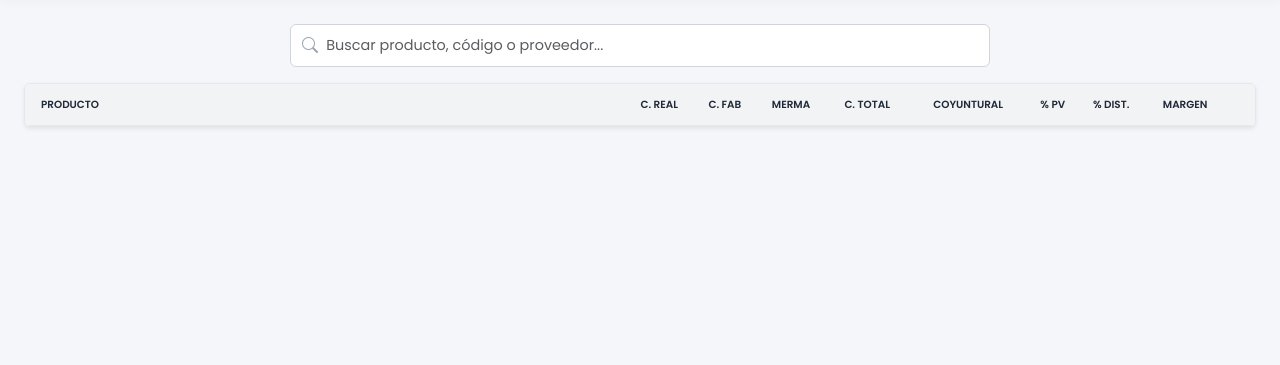
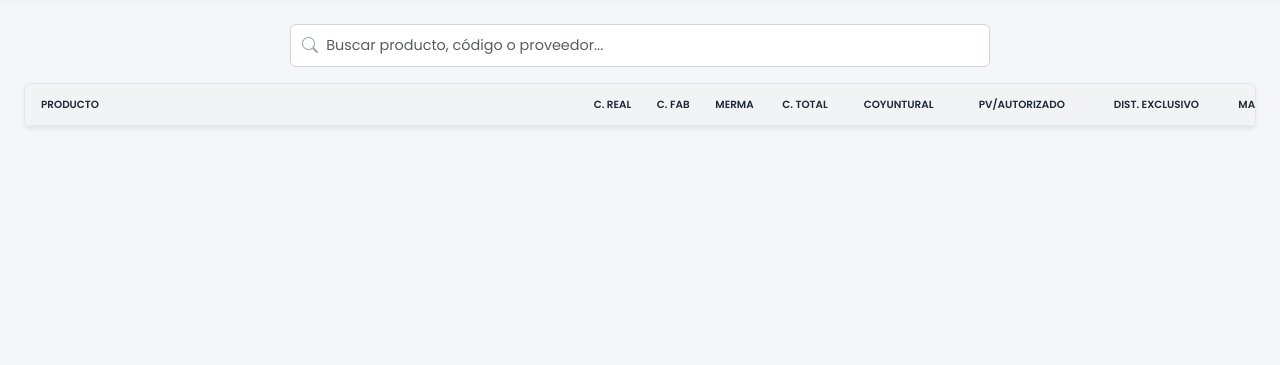
Before and after one commit to GrupoLinrosInterinsumos/gli_precios, a Flask app: template templates/index_admin.html in a window 1280 px wide. Shown: the part 55-420 px from the top of the page. Run offline with Flask 3, Linux system fonts and the light colour scheme; the template is opened without the code that fills it, so the values that code supplies are empty.

Commit message:
Update index_admin.html

```diff
--- a/templates/index_admin.html
+++ b/templates/index_admin.html
@@ -168,11 +168,11 @@
                         <th>Merma</th>
                         <th>C. Total</th>
                         <th>Coyuntural</th>
-                        <th>% PV </th>
-                        <th>% Dist.</th>
+                        <th>PV/Autorizado</th>
+                        <th>Dist. Exclusivo</th>
                         <th>Margen</th>
                         <th class="text-end">Precio Lima</th>
-                        <th class="text-end pe-4">Precio AQP / TRU</th>
+                        <th class="text-end pe-4">Provincia</th>
                     </tr>
                 </thead>
                 <tbody id="tablaResultados"></tbody>
@@ -348,7 +348,7 @@
             input.type = 'text'; input.maxLength = 10; input.placeholder = "Máx 10";
         } else {
             document.getElementById('modalEdicionTitulo').innerText = "Editar Valor";
-            document.getElementById('modalEdicionLabel').innerText = "Valor numérico";
+            document.getElementById('modalEdicionLabel').innerText = "Valor numérico (USD)";
             input.type = 'number'; input.removeAttribute('maxlength'); input.placeholder = "0.00";
         }
 
@@ -381,6 +381,12 @@
 
     async function toggleVisibilidad(nombre) {
         let res = await fetch('/api/toggle-visibilidad', {method:'POST', headers:{'Content-Type':'application/json'}, body:JSON.stringify({nombre})});
+        if(res.ok) ejecutarBusqueda();
+    }
+
+    // 🔥 FUNCIÓN PARA ALTERNAR PRIVACIDAD DE NOTA 🔥
+    async function toggleNotaVisibilidad(nombre) {
+        let res = await fetch('/api/toggle-nota', {method:'POST', headers:{'Content-Type':'application/json'}, body:JSON.stringify({nombre})});
         if(res.ok) ejecutarBusqueda();
     }
 
@@ -423,7 +429,7 @@
                     if (p.es_pen_exception) {
                         vb*=4.0; vf*=4.0; vmer*=4.0; vt*=4.0; vcy*=4.0; vl*=4.0; vp*=4.0; sim='S/'; txt='PEN';
                     } else if (p.moneda_texto === 'PEN') {
-                        // Sacco u otros nativos
+                        // Nativos puros no se alteran
                     } else {
                         vb*=tcGlobal; vf*=tcGlobal; vmer*=tcGlobal; vt*=tcGlobal; vcy*=tcGlobal; vl*=tcGlobal; vp*=tcGlobal; sim='S/'; txt='PEN';
                     }
@@ -463,8 +469,12 @@
 
                 let escapedNota = (p.nota || "").replace(/"/g, '&quot;').replace(/'/g, "\\'");
 
-                // 🔥 NOTAS VISUALMENTE MEJORADAS 🔥
-                let htmlNota = p.nota ? `<div class="mt-2 p-1 px-2 rounded bg-warning-subtle border border-warning text-dark fw-bold" style="font-size:0.7rem; cursor:pointer;" onclick="editarCelda('nota', '${safeName}', '${escapedNota}')" title="Clic para editar"><i class="bi bi-sticky-fill text-warning-emphasis"></i> ${p.nota}</div>` : `<button class="btn btn-sm text-primary py-0 px-0 border-0 mt-1" onclick="editarCelda('nota', '${safeName}', '')" style="font-size:0.65rem; background:transparent;"><i class="bi bi-pencil-square"></i> + Añadir nota</button>`;
+                // 🔥 RENDERIZADO DEL CANDADO DE NOTA PRIVADA 🔥
+                let notaIcon = p.nota_visible ? 'bi-eye-fill text-success' : 'bi-eye-slash-fill text-danger';
+                let notaTitle = p.nota_visible ? 'Visible para el vendedor' : 'Oculto para el vendedor (Privado)';
+                let btnVisNota = p.nota ? `<button class="btn btn-sm py-0 px-1 border-0 ms-2" onclick="toggleNotaVisibilidad('${safeName}')" title="${notaTitle}"><i class="bi ${notaIcon} fs-6"></i></button>` : '';
+
+                let htmlNota = p.nota ? `<div class="mt-2 p-1 px-2 rounded bg-warning-subtle border border-warning text-dark fw-bold d-inline-flex align-items-center" style="font-size:0.7rem;"><span style="cursor:pointer;" onclick="editarCelda('nota', '${safeName}', '${escapedNota}')" title="Clic para editar"><i class="bi bi-sticky-fill text-warning-emphasis"></i> ${p.nota}</span> ${btnVisNota}</div>` : `<button class="btn btn-sm text-primary py-0 px-0 border-0 mt-1" onclick="editarCelda('nota', '${safeName}', '')" style="font-size:0.65rem; background:transparent;"><i class="bi bi-pencil-square"></i> + Añadir nota</button>`;
 
                 let isVisible = p.visible_ventas !== false;
                 let btnVisClass = isVisible ? 'text-success border-success-subtle' : 'text-danger border-danger-subtle bg-danger-subtle';
@@ -474,7 +484,6 @@
                 let txt_pv = p.pv_str || '-';
                 let txt_dist = p.dist_str || '-';
 
-                // 🔥 ALERTA VISUAL DE MARGEN CRÍTICO 🔥
                 let isMargenAlert = p.margen <= 0;
                 let btnMargenClass = isMargenAlert ? 'btn-edit-margen m-0 text-danger bg-danger-subtle border-danger' : 'btn-edit-margen m-0';
 
```
